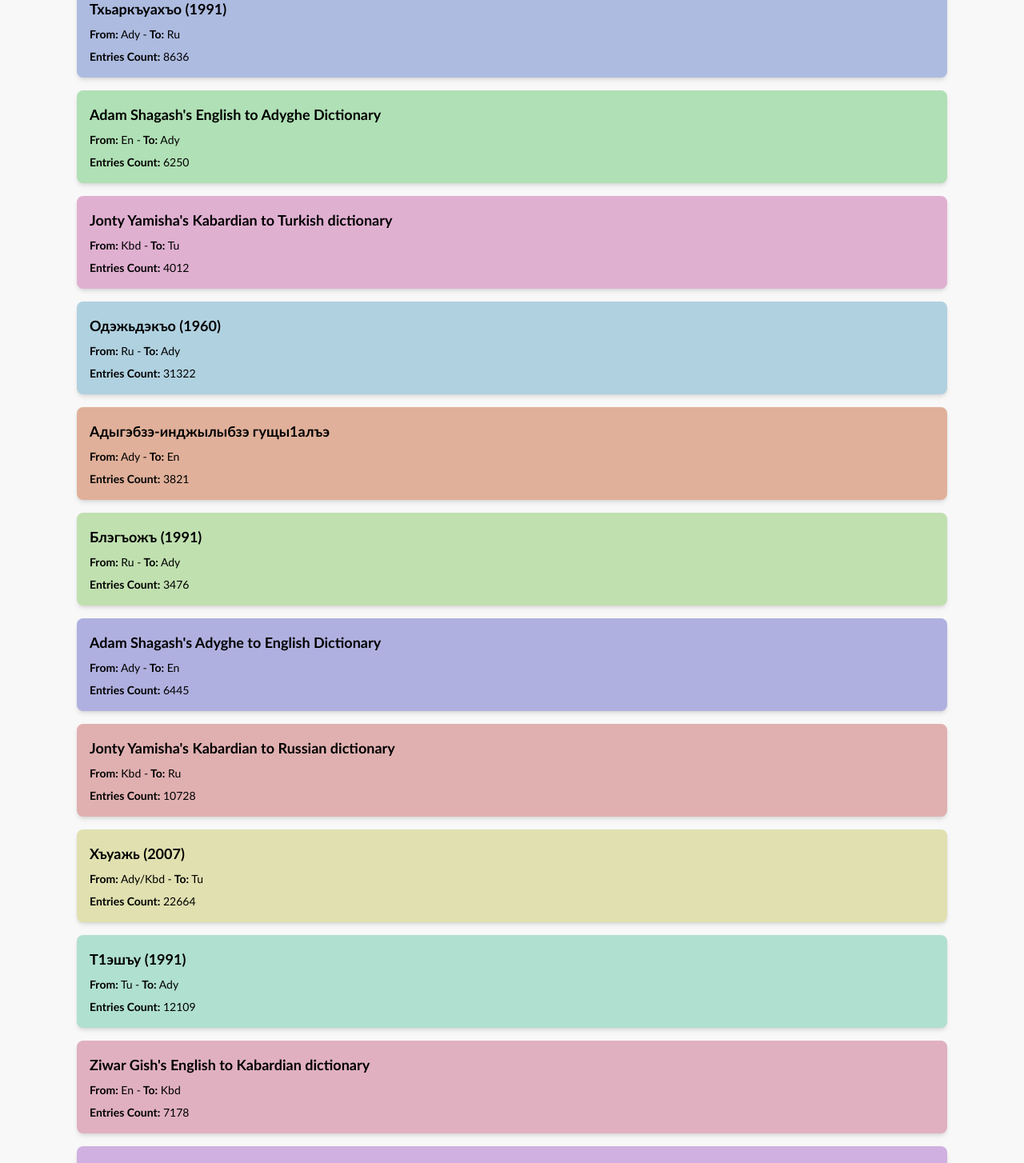
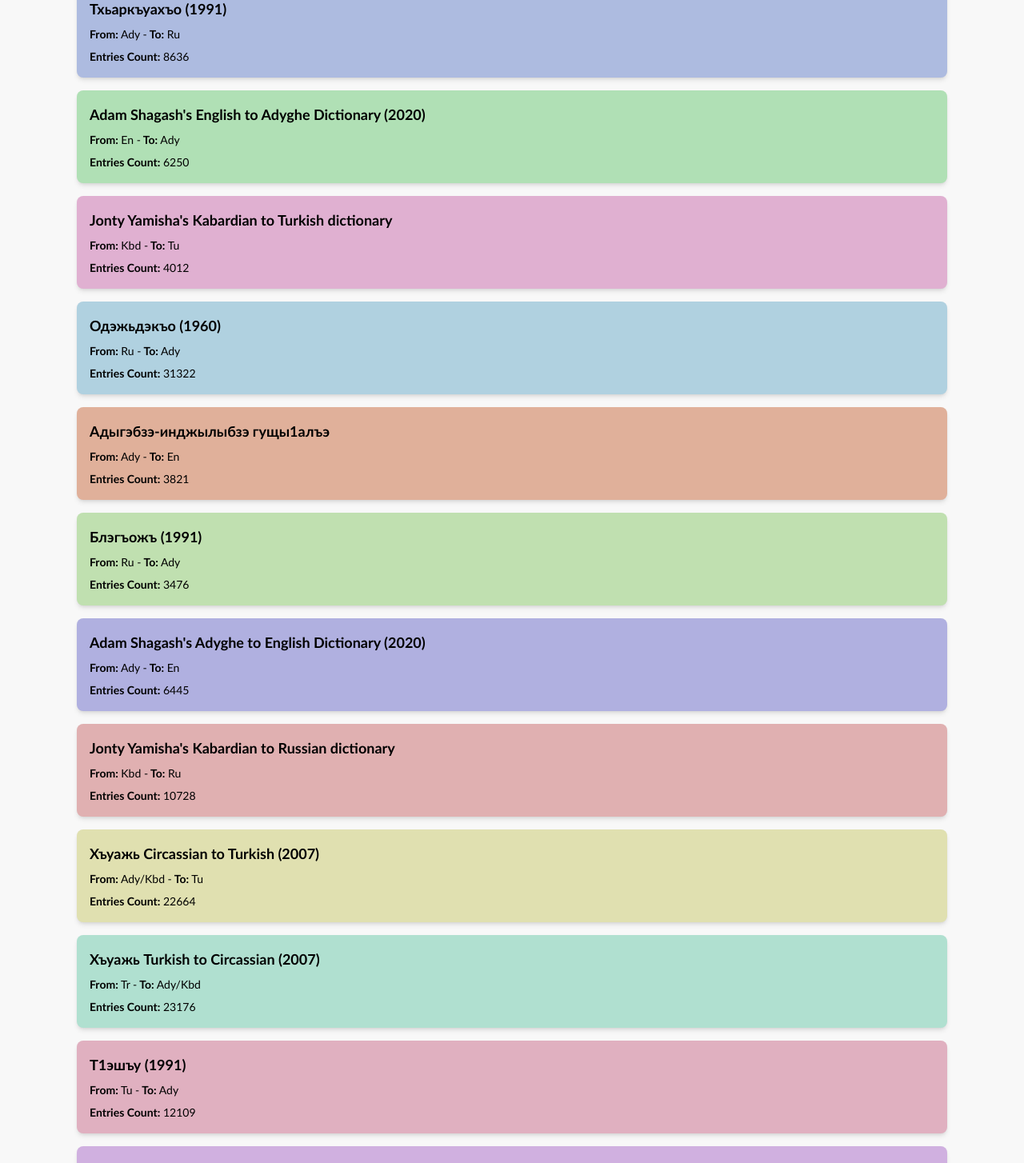
Before and after one commit to LearnCircassian/ultimate-circassian-dictionary-web, a Next.js app: page / in a window 1280 px wide. Shown: the part 820-2274 px from the top of the page at 80% size. Built offline with nearby package versions, Linux system fonts and the light colour scheme; no server answers; what tailwindcss-safe-area would draw is missing.

Commit message:
Update dicts.ts

```diff
--- a/src/constants/dicts.ts
+++ b/src/constants/dicts.ts
@@ -22,7 +22,7 @@ export const USED_DICTS: UsedDict[] = [
   { count: 8636, title: "Тхьаркъуахъо (1991)", fromLang: "Ady", toLang: "Ru" },
   {
     count: 6250,
-    title: "Adam Shagash's English to Adyghe Dictionary",
+    title: "Adam Shagash's English to Adyghe Dictionary (2020)",
     fromLang: "En",
     toLang: "Ady",
   },
@@ -37,7 +37,7 @@ export const USED_DICTS: UsedDict[] = [
   { count: 3476, title: "Блэгъожъ (1991)", fromLang: "Ru", toLang: "Ady" },
   {
     count: 6445,
-    title: "Adam Shagash's Adyghe to English Dictionary",
+    title: "Adam Shagash's Adyghe to English Dictionary (2020)",
     fromLang: "Ady",
     toLang: "En",
   },
@@ -47,7 +47,13 @@ export const USED_DICTS: UsedDict[] = [
     fromLang: "Kbd",
     toLang: "Ru",
   },
-  { count: 22664, title: "Хъуажь (2007)", fromLang: "Ady/Kbd", toLang: "Tu" },
+  { count: 22664, title: "Хъуажь Circassian to Turkish (2007)", fromLang: "Ady/Kbd", toLang: "Tu" },
+  {
+    count: 23176,
+    title: "Хъуажь Turkish to Circassian (2007)",
+    fromLang: "Tr",
+    toLang: "Ady/Kbd",
+  },
   { count: 12109, title: "Т1эшъу (1991)", fromLang: "Tu", toLang: "Ady" },
   {
     count: 7178,
@@ -112,7 +118,7 @@ export const USED_DICTS: UsedDict[] = [
   { count: 12350, title: "Ибрагим Алхаз Абазэ (2005)", fromLang: "Tu", toLang: "Kbd" },
   {
     count: 33490,
-    title: "Адыгабзэм изэхэф гущыӏалъ томищ мэхъу (2011)",
+    title: "Адыгабзэм изэхэф гущы1алъ томищ мэхъу (2011)",
     fromLang: "Ady",
     toLang: "Ru",
   },
```
